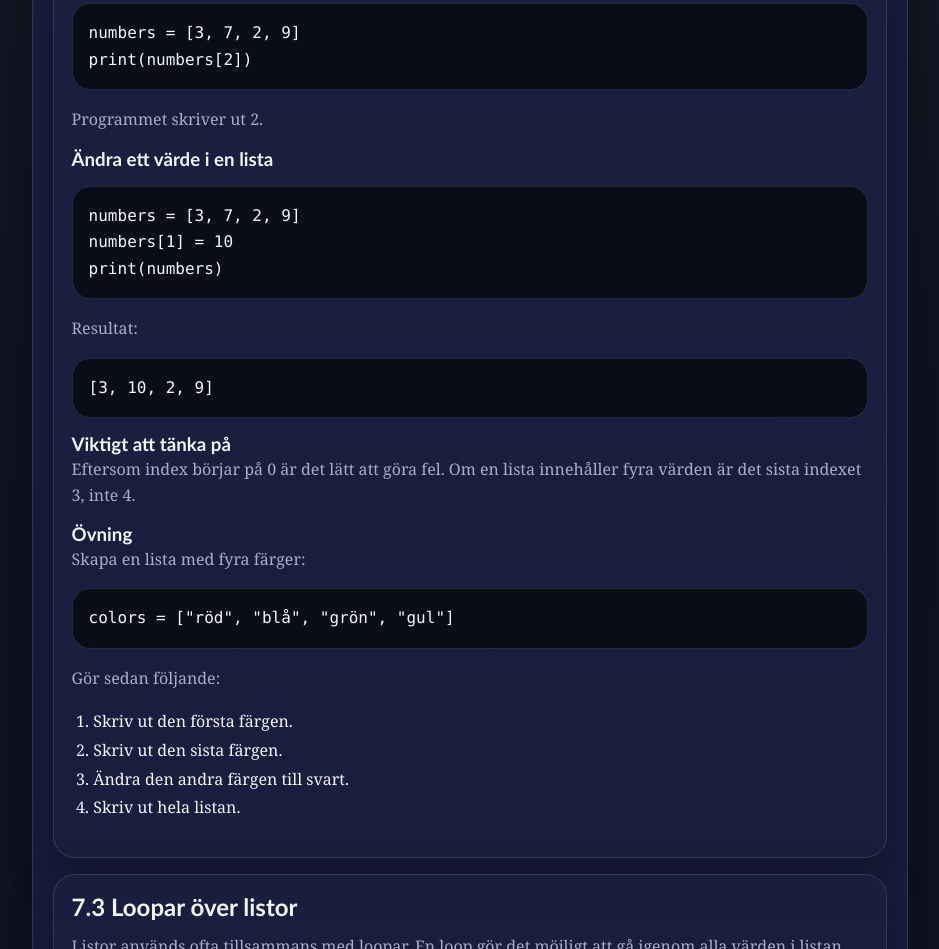
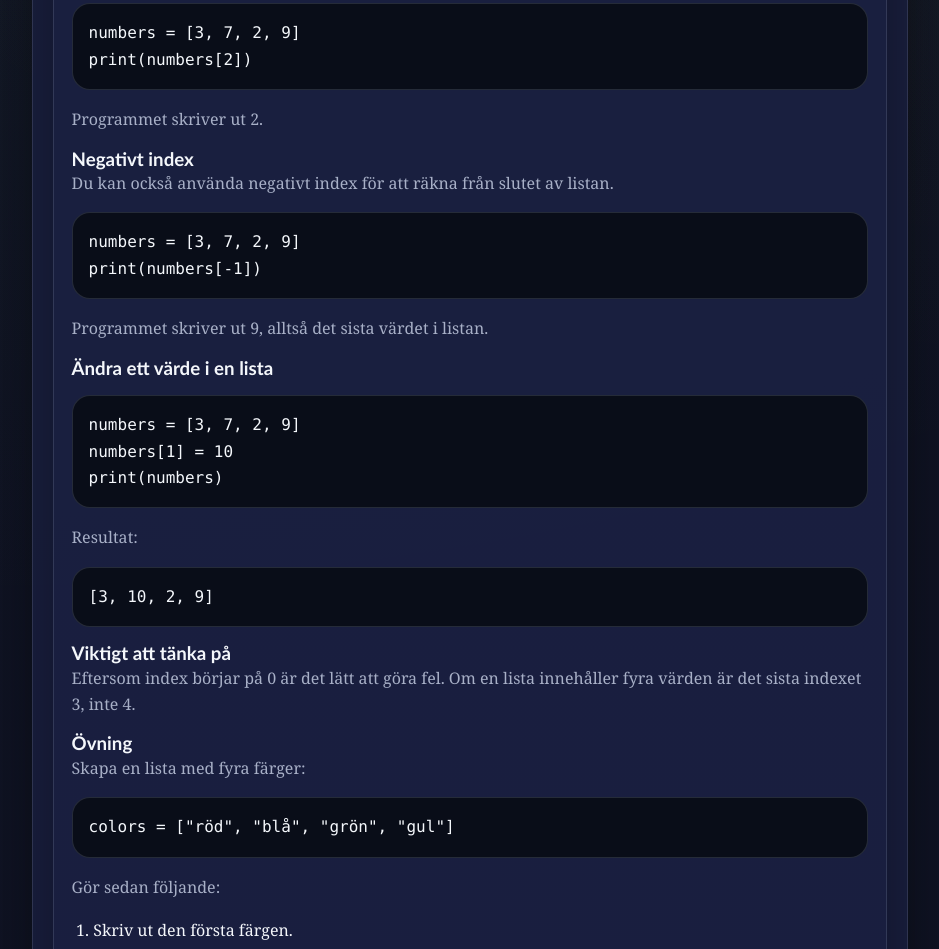
Before and after one commit to paul-pauliskolan/prog1-python, a plain HTML site: page chapters/chapter-7.html in a window 1280 px wide. Shown: the part 2402-3351 px from the top of the page, without its empty margins (18-957 px from the left). Drawn offline with Linux system fonts and the light colour scheme; a script that the page names is missing.

Commit message:
fix: correct area calculation in chapter 11 and add explanation for negative indexing in chapter 7

```diff
--- a/chapters/chapter-7.html
+++ b/chapters/chapter-7.html
@@ -101,6 +101,12 @@ print(numbers[0])</code></pre>
                 <pre><code>numbers = [3, 7, 2, 9]
 print(numbers[2])</code></pre>
                 <p>Programmet skriver ut 2.</p>
+
+                <h3>Negativt index</h3>
+                <p>Du kan också använda negativt index för att räkna från slutet av listan.</p>
+                <pre><code>numbers = [3, 7, 2, 9]
+print(numbers[-1])</code></pre>
+                <p>Programmet skriver ut 9, alltså det sista värdet i listan.</p>
 
                 <h3>Ändra ett värde i en lista</h3>
                 <pre><code>numbers = [3, 7, 2, 9]
```
Also changed, not shown: chapters/chapter-11.html (+1 -1 lines), chapters/chapter-5.html (+1 -0 lines).
